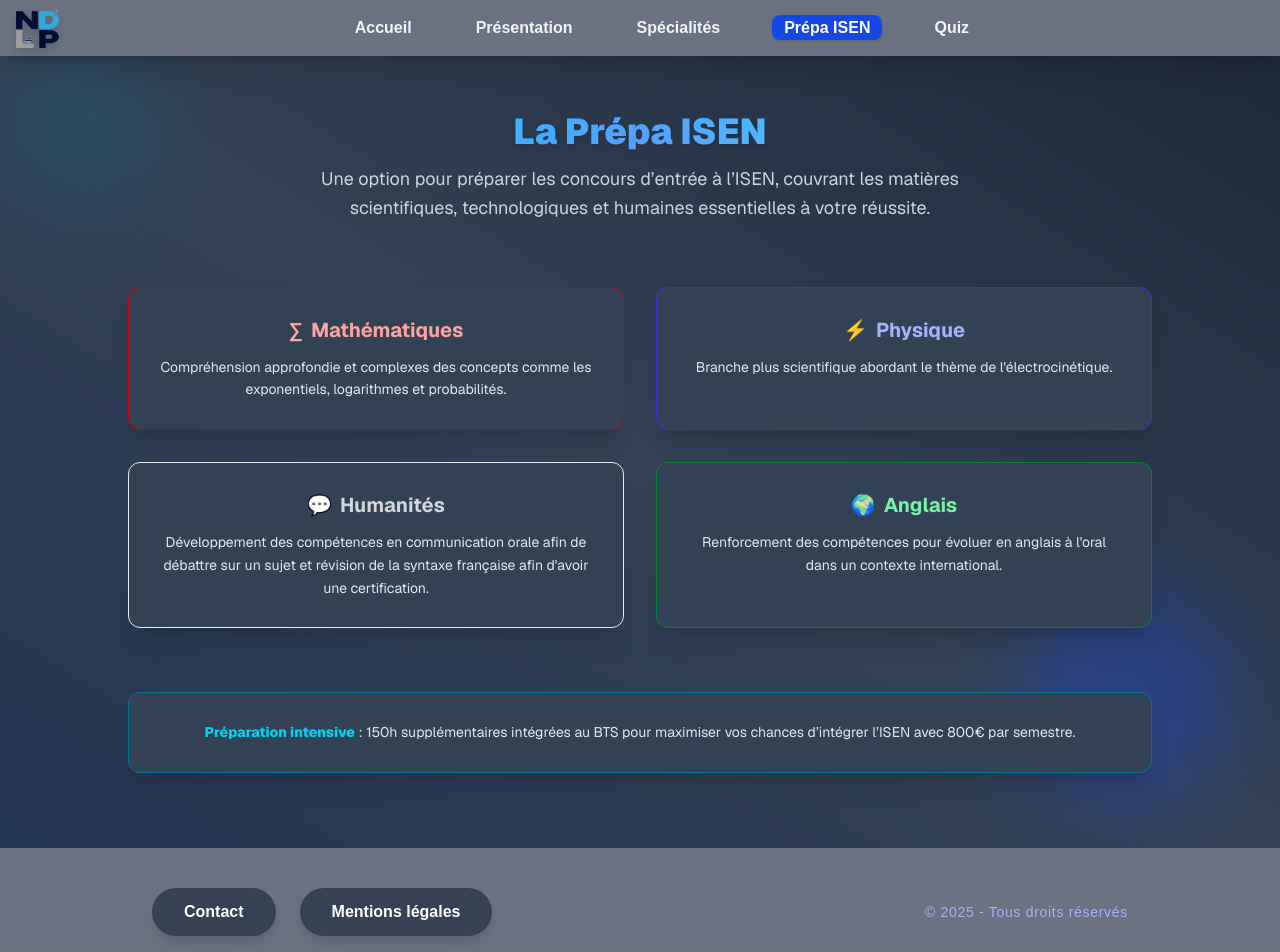
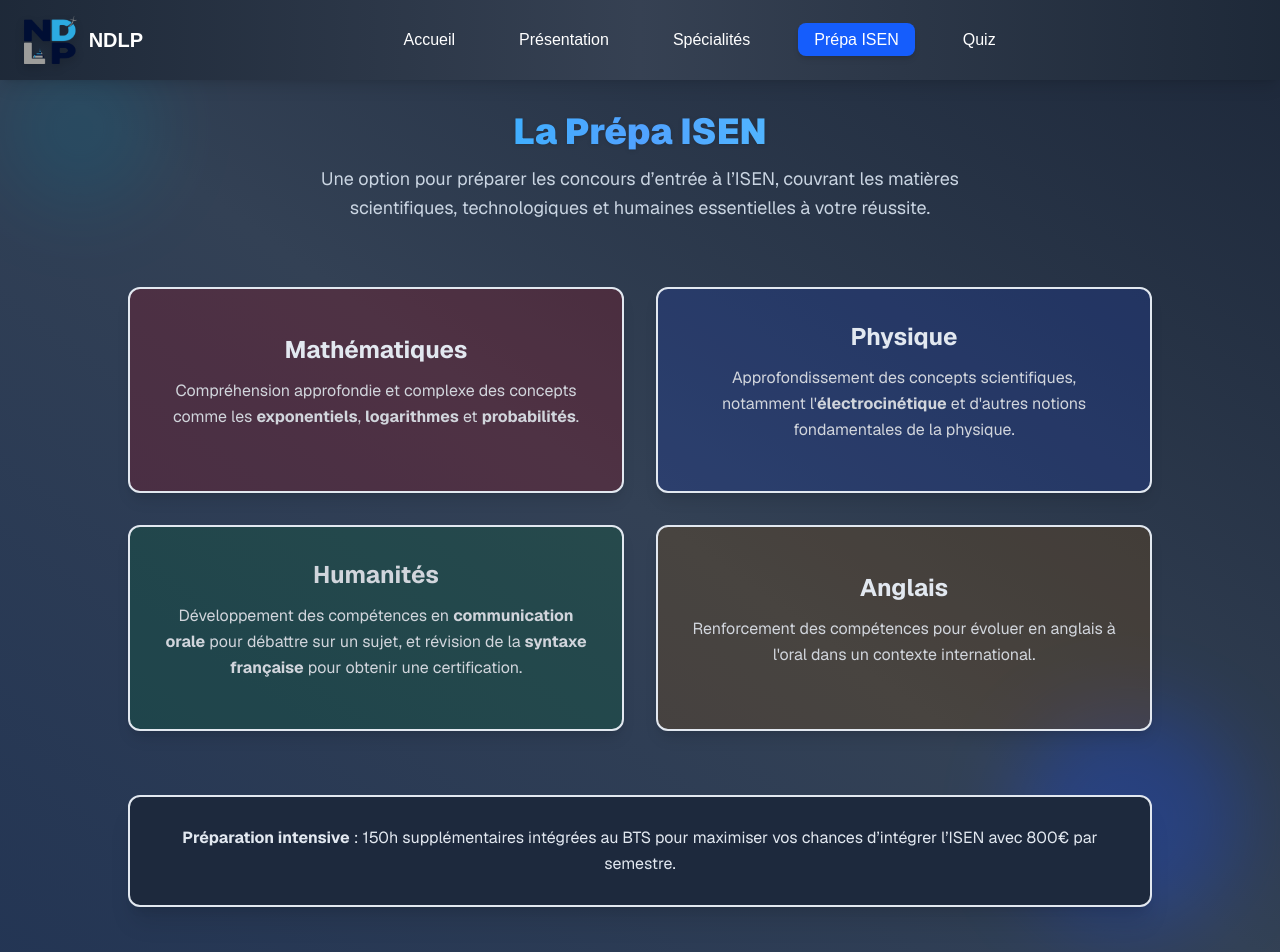
Before and after one commit to KLenesley/ApplicationBTS-SIO, a Next.js app: page /prepa in a window 1280 px wide. Shown: the top 952 px of the page. Built offline with nearby package versions, Linux system fonts and the light colour scheme.

Commit message:
Modifications finales du design

```diff
--- a/src/app/prepa/page.tsx
+++ b/src/app/prepa/page.tsx
@@ -23,44 +23,68 @@ export default function Prepa() {
 
         {/* Matières */}
         <div className="grid grid-cols-1 md:grid-cols-2 gap-8">
-          <div className="flex-1 bg-[#334155] border border-red-700 rounded-xl shadow-xl hover:shadow-red-700 transition-all duration-300 hover:scale-105 p-7 text-center">
-            <h2 className="text-xl font-bold text-red-300 mb-3 flex items-center gap-2 justify-center">
-              <span>∑</span> Mathématiques
+
+          {/* Mathématiques */}
+          <div className="flex-1 bg-red-800/25 border-2 border-white-700 rounded-xl shadow-lg hover:shadow-gray-800 transition-all duration-300 hover:scale-102 p-0 flex flex-col cursor-pointer">
+            <div className="flex flex-col flex-1 justify-center h-full w-full p-8">
+              <h2 className="text-2xl font-bold text-white-300 mb-3 flex items-center gap-2 justify-center">
+                Mathématiques
               </h2>
-            <p className="text-slate-200 text-sm leading-relaxed">
-              Compréhension approfondie et complexes des concepts comme les exponentiels, logarithmes et probabilités.
+              <div className="flex flex-col items-center">
+                <p className="text-gray-300 text-base leading-relaxed mb-4 flex-grow w-full h-full text-center">
+                  Compréhension approfondie et complexe des concepts comme les <span className="font-bold">exponentiels</span>, <span className="font-bold">logarithmes</span> et <span className="font-bold">probabilités</span>.
                 </p>
               </div>
-          <div className="flex-1 bg-[#334155] border border-indigo-700 rounded-xl shadow-xl hover:shadow-indigo-700 transition-all duration-300 hover:scale-105 p-7 text-center">
-            <h2 className="text-xl font-bold text-indigo-300 mb-3 flex items-center gap-2 justify-center">
-              <span>⚡</span> Physique
+            </div>
+          </div>
+
+          {/* Physique */}
+          <div className="flex-1 bg-blue-800/25 border-2 border-white-700 rounded-xl shadow-lg hover:shadow-gray-800 transition-all duration-300 hover:scale-102 p-0 flex flex-col cursor-pointer">
+            <div className="flex flex-col flex-1 justify-center h-full w-full p-8">
+              <h2 className="text-2xl font-bold text-white-300 mb-3 flex items-center gap-2 justify-center">
+                Physique
               </h2>
-            <p className="text-slate-200 text-sm leading-relaxed">
-              Branche plus scientifique abordant le thème de l'électrocinétique.
+              <div className="flex flex-col items-center">
+                <p className="text-gray-300 text-base leading-relaxed mb-4 flex-grow w-full h-full text-center">
+                  Approfondissement des concepts scientifiques, notamment l'<span className="font-bold">électrocinétique</span> et d'autres notions fondamentales de la physique.
                 </p>
               </div>
-          <div className="flex-1 bg-[#334155] border border-black-700 rounded-xl shadow-xl hover:shadow-gray-700 transition-all duration-300 hover:scale-105 p-7 text-center">
-            <h2 className="text-xl font-bold text-gray-300 mb-3 flex items-center gap-2 justify-center">
-              <span>💬</span> Humanités
+            </div>
+          </div>
+
+          {/* Humanités */}
+          <div className="flex-1 bg-green-800/25 border-2 border-white-700 rounded-xl shadow-lg hover:shadow-gray-800 transition-all duration-300 hover:scale-102 p-0 flex flex-col cursor-pointer">
+            <div className="flex flex-col flex-1 justify-center h-full w-full p-8">
+              <h2 className="text-2xl font-bold text-gray-300 mb-3 flex items-center gap-2 justify-center">
+                Humanités
               </h2>
-            <p className="text-slate-200 text-sm leading-relaxed">
-              Développement des compétences en communication orale afin de débattre sur un sujet et révision de la syntaxe française afin d'avoir une certification.
+              <div className="flex flex-col items-center">
+                <p className="text-gray-300 text-base leading-relaxed mb-4 flex-grow w-full h-full text-center">
+                  Développement des compétences en <span className="font-bold">communication orale</span> pour débattre sur un sujet, et révision de la <span className="font-bold">syntaxe française</span> pour obtenir une certification.
                 </p>
               </div>
-          <div className="flex-1 bg-[#334155] border border-green-700 rounded-xl shadow-xl hover:shadow-green-700 transition-all duration-300 hover:scale-105 p-7 text-center">
-            <h2 className="text-xl font-bold text-green-300 mb-3 flex items-center gap-2 justify-center">
-              <span>🌍</span> Anglais
+            </div>
+          </div>
+
+          {/* Anglais */}
+          <div className="flex-1 bg-yellow-800/25 border-2 border-white-700 rounded-xl shadow-lg hover:shadow-gray-800 transition-all duration-300 hover:scale-102 p-0 flex flex-col cursor-pointer">
+            <div className="flex flex-col flex-1 justify-center h-full w-full p-8">
+              <h2 className="text-2xl font-bold text-white-300 mb-3 flex items-center gap-2 justify-center">
+                Anglais
               </h2>
-            <p className="text-slate-200 text-sm leading-relaxed">
+              <div className="flex flex-col items-center">
+                <p className="text-gray-300 text-base leading-relaxed mb-4 flex-grow w-full h-full text-center">
                   Renforcement des compétences pour évoluer en anglais à l'oral dans un contexte international.
                 </p>
               </div>
             </div>
+          </div>
+        </div>
 
         {/* Préparation intensive */}
-        <div className="bg-[#334155] border border-cyan-700 rounded-xl shadow-xl hover:shadow-cyan-700 transition-all duration-300 hover:scale-105 p-7 text-center">
-          <p className="text-slate-200 text-sm leading-relaxed">
-            <span className="text-cyan-400 font-extrabold">Préparation intensive</span> : 150h supplémentaires intégrées au BTS pour maximiser vos chances d’intégrer l’ISEN avec 800€ par semestre.
+        <div className="bg-slate-800 border-2 border-white-700 rounded-xl shadow-xl p-7 text-center">
+          <p className="text-slate-200 text-md leading-relaxed">
+            <b>Préparation intensive</b> : 150h supplémentaires intégrées au BTS pour maximiser vos chances d’intégrer l’ISEN avec 800€ par semestre.
           </p>
         </div>
       </div>
--- a/src/app/specialites/page.tsx
+++ b/src/app/specialites/page.tsx
@@ -25,7 +25,7 @@ export default function Specialites() {
         <div className="flex flex-col md:flex-row gap-8">
 
           {/* SISR */}
-          <div className="flex-1 bg-slate-800 border-3 border-white-700 rounded-xl shadow-lg hover:shadow-gray-800 transition-all duration-300 hover:scale-102 p-0 flex flex-col cursor-pointer">
+          <div className="flex-1 bg-slate-800 border-2 border-white-700 rounded-xl shadow-lg hover:shadow-gray-800 transition-all duration-300 hover:scale-102 p-0 flex flex-col cursor-pointer">
             <div className="flex flex-col flex-1 justify-center h-full w-full p-8">
               <h2 className="text-2xl font-bold text-cyan-300 mb-3 flex items-center gap-2 justify-center">
                 SISR – Infrastructure & Réseaux
@@ -44,7 +44,7 @@ export default function Specialites() {
           </div>
 
           {/* SLAM */}
-          <div className="flex-1 bg-slate-800 border-3 border-white-700 rounded-xl shadow-lg hover:shadow-gray-800 transition-all duration-300 hover:scale-102 p-0 flex flex-col cursor-pointer">
+          <div className="flex-1 bg-slate-800 border-2 border-white-700 rounded-xl shadow-lg hover:shadow-gray-800 transition-all duration-300 hover:scale-102 p-0 flex flex-col cursor-pointer">
             <div className="flex flex-col flex-1 justify-center h-full w-full p-8">
               <h2 className="text-2xl font-bold text-blue-300 mb-3 flex items-center gap-2 justify-center">
                 SLAM – Développement & Applications
@@ -66,7 +66,7 @@ export default function Specialites() {
         </div>
 
         {/* Cybersécurité */}
-        <div className="flex-1 bg-slate-800 border-3 border-white-700 rounded-xl shadow-lg hover:shadow-gray-800 transition-all duration-300 hover:scale-102 p-0 flex flex-col cursor-pointer">
+        <div className="flex-1 bg-slate-800 border-2 border-white-700 rounded-xl shadow-lg hover:shadow-gray-800 transition-all duration-300 hover:scale-102 p-0 flex flex-col cursor-pointer">
           <div className="flex flex-col flex-1 justify-center h-full w-full p-8">
             <h2 className="text-2xl font-bold text-indigo-400 mb-3 flex items-center gap-2 justify-center">
               Cybersécurité
--- a/src/components/headfoot/foot.tsx
+++ b/src/components/headfoot/foot.tsx
@@ -1,24 +1,24 @@
 export default function Foot() {
     return (
-        <footer className="bg-gradient-to-r from-gray-500 via-gray-500 to-gray-500 text-white py-10 mt-auto w-full shadow-2xl">
-            <div className="w-full max-w-5xl mx-auto px-6">
-                <div className="flex flex-col sm:flex-row justify-between items-center gap-6">
+        <footer className="bg-gradient-to-r from-gray-800 via-gray-700 to-gray-800 text-white py-8 mt-auto w-full shadow-lg">
+            <div className="w-full max-w-5xl mx-auto px-6 text-center">
+                <div className="flex flex-col gap-6 items-center">
                     <div className="flex gap-6">
                         <a
                             href="https://ndlpavranches.fr/contact/"
-                            className="px-8 py-3 rounded-full bg-gray-700 hover:bg-blue-900 text-white font-semibold shadow-lg transition-all duration-300 transform hover:scale-105"
+                            className="px-6 py-3 rounded-full bg-blue-600 hover:bg-blue-700 text-white font-medium shadow-md transition-all duration-300 transform hover:scale-105"
                         >
                             Contact
                         </a>
                         <a
                             href="/mentions"
-                            className="px-8 py-3 rounded-full bg-gray-700 hover:bg-blue-900 text-white font-semibold shadow-lg transition-all duration-300 transform hover:scale-105"
+                            className="px-6 py-3 rounded-full bg-blue-600 hover:bg-blue-700 text-white font-medium shadow-md transition-all duration-300 transform hover:scale-105"
                         >
                             Mentions légales
                         </a>
                     </div>
                     <div className="text-center">
-                        <p className="text-indigo-300 text-sm tracking-wider font-light">
+                        <p className="text-blue-300 text-sm tracking-wider font-light">
                             © 2025 - Tous droits réservés
                         </p>
                     </div>
--- a/src/components/headfoot/head.tsx
+++ b/src/components/headfoot/head.tsx
@@ -17,21 +17,22 @@ export default function Head() {
 
     return (
         <>
-            <header className="fixed top-0 left-0 w-full bg-gradient-to-r from-gray-500 via-gray-500 to-gray-500 shadow-xl z-50">
-                <nav className="max-w-7xl mx-auto px-4 py-2 flex items-center justify-between">
+            <header className="fixed top-0 left-0 w-full bg-gradient-to-r from-gray-800 via-gray-700 to-gray-800 shadow-lg z-50">
+                <nav className="max-w-7xl mx-auto px-6 py-4 flex items-center justify-between">
                     <a
                         href="/"
-                        className="flex items-center gap-3 text-gray-900 hover:opacity-90 transition-opacity"
+                        className="flex items-center gap-3 text-white hover:opacity-90 transition-opacity"
                     >
-                        <img src="/NDLP_logo.png" alt="Logo NDLP" className="h-10 w-auto drop-shadow-lg" />
+                        <img src="/NDLP_logo.png" alt="Logo NDLP" className="h-12 w-auto drop-shadow-lg" />
+                        <span className="text-xl font-bold">NDLP</span>
                     </a>
-                    <ul className="hidden md:flex flex-1 justify-center gap-10 items-center">
+                    <ul className="hidden md:flex flex-1 justify-center gap-8 items-center">
                         {navLinks.map(([label, href]) => (
                             <li key={href}>
                                 <a
                                     href={href}
-                                    className={`text-gray-100 font-bold px-3 py-1 rounded-lg transition-colors duration-150 focus:outline-none focus:ring-2 focus:ring-green-300
-                                        ${pathname === href ? 'bg-blue-700 text-white shadow' : 'hover:text-blue-200'}
+                                    className={`text-white font-medium px-4 py-2 rounded-lg transition-colors duration-200 focus:outline-none focus:ring-2 focus:ring-blue-500
+                                        ${pathname === href ? 'bg-blue-600 text-white shadow-md' : 'hover:bg-gray-700 hover:text-blue-300'}
                                     `}
                                 >
                                     {label}
@@ -40,28 +41,28 @@ export default function Head() {
                         ))}
                     </ul>
                     <button
-                        className={"md:hidden flex flex-col justify-center items-center w-10 h-10 rounded focus:outline-none focus:ring-2 focus:ring-blue-300"}
+                        className={"md:hidden flex flex-col justify-center items-center w-10 h-10 rounded focus:outline-none focus:ring-2 focus:ring-blue-500 bg-gray-700 hover:bg-gray-600"}
                         aria-label="Ouvrir le menu"
                         aria-expanded={menuOpen}
                         onClick={() => setMenuOpen((open) => !open)}
                     >
-                        <span className={`block w-6 h-0.5 bg-gray-100 mb-1 transition-all duration-300 ${menuOpen ? 'rotate-45 translate-y-1.5' : ''}`}></span>
-                        <span className={`block w-6 h-0.5 bg-gray-100 mb-1 transition-all duration-300 ${menuOpen ? 'opacity-0' : ''}`}></span>
-                        <span className={`block w-6 h-0.5 bg-gray-100 transition-all duration-300 ${menuOpen ? '-rotate-45 -translate-y-1.5' : ''}`}></span>
+                        <span className={`block w-6 h-0.5 bg-white mb-1 transition-all duration-300 ${menuOpen ? 'rotate-45 translate-y-1.5' : ''}`}></span>
+                        <span className={`block w-6 h-0.5 bg-white mb-1 transition-all duration-300 ${menuOpen ? 'opacity-0' : ''}`}></span>
+                        <span className={`block w-6 h-0.5 bg-white transition-all duration-300 ${menuOpen ? '-rotate-45 -translate-y-1.5' : ''}`}></span>
                     </button>
                 </nav>
                 <div
                     id="mobile-menu"
-                    className={`md:hidden bg-gradient-to-r from-gray-600 via-gray-600 to-gray-600 shadow-xl transition-all duration-300 overflow-hidden ${menuOpen ? 'max-h-96' : 'max-h-0'}`}
+                    className={`md:hidden bg-gray-800 shadow-lg transition-all duration-300 overflow-hidden ${menuOpen ? 'max-h-96' : 'max-h-0'}`}
                     aria-hidden={!menuOpen}
                 >
-                    <ul className="flex flex-col gap-2 px-6 py-4">
+                    <ul className="flex flex-col gap-4 px-6 py-4">
                         {navLinks.map(([label, href]) => (
                             <li key={href}>
                                 <a
                                     href={href}
-                                    className={`block font-bold px-3 py-2 rounded-lg transition-colors duration-150 focus:outline-none focus:ring-2 focus:ring-green-300
-                                        ${pathname === href ? 'bg-blue-700 text-white shadow' : 'hover:text-blue-200'}
+                                    className={`block font-medium px-4 py-2 rounded-lg transition-colors duration-200 focus:outline-none focus:ring-2 focus:ring-blue-500
+                                        ${pathname === href ? 'bg-blue-600 text-white shadow-md' : 'hover:bg-gray-700 hover:text-blue-300'}
                                     `}
                                     onClick={() => setMenuOpen(false)}
                                 >
```
Also changed, not shown: src/app/page.tsx (+4 -4 lines), src/app/presentation/page.tsx (+7 -8 lines), src/app/quiz/QuizClient.tsx (+22 -18 lines). Lines whose indentation alone changed are shown as unchanged.
